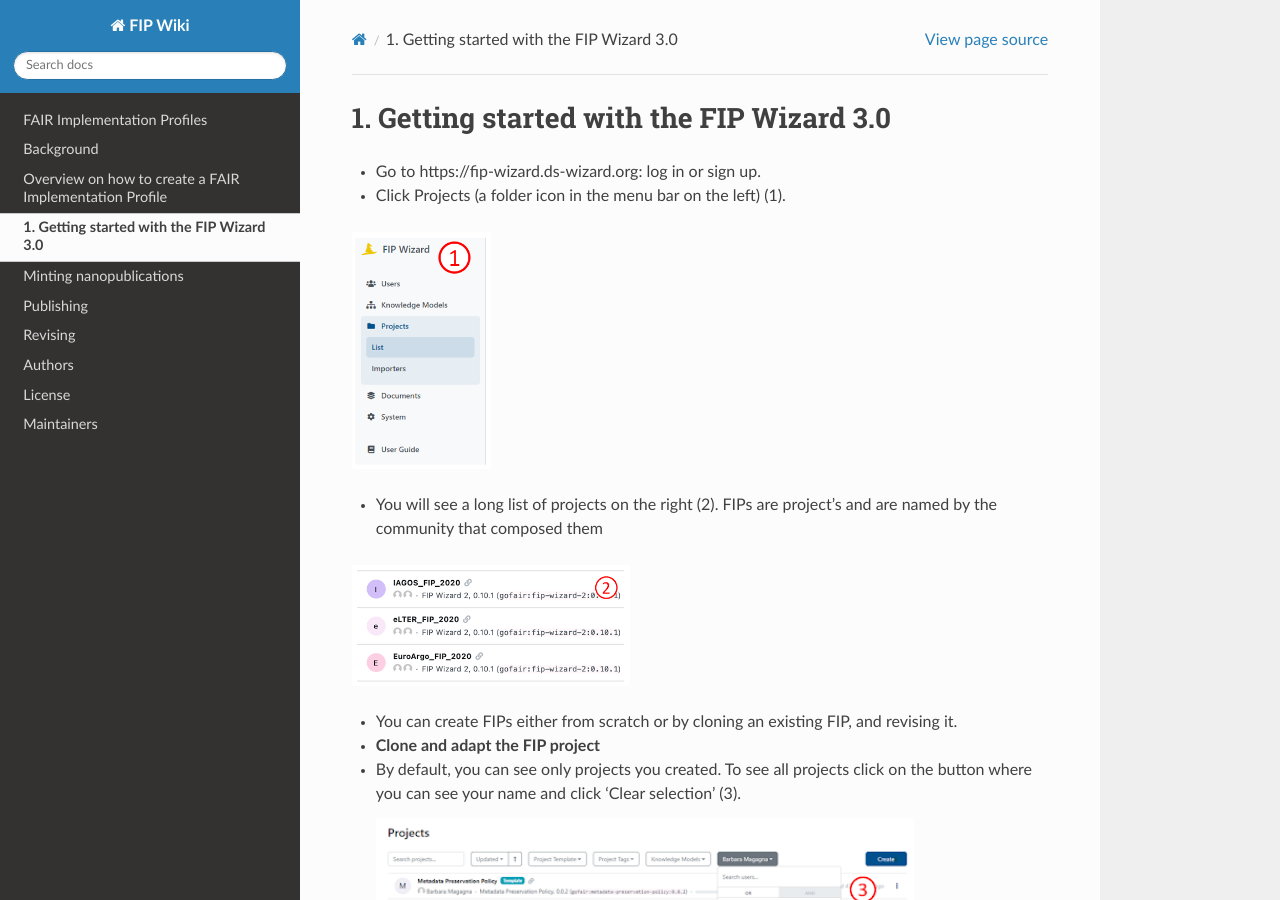
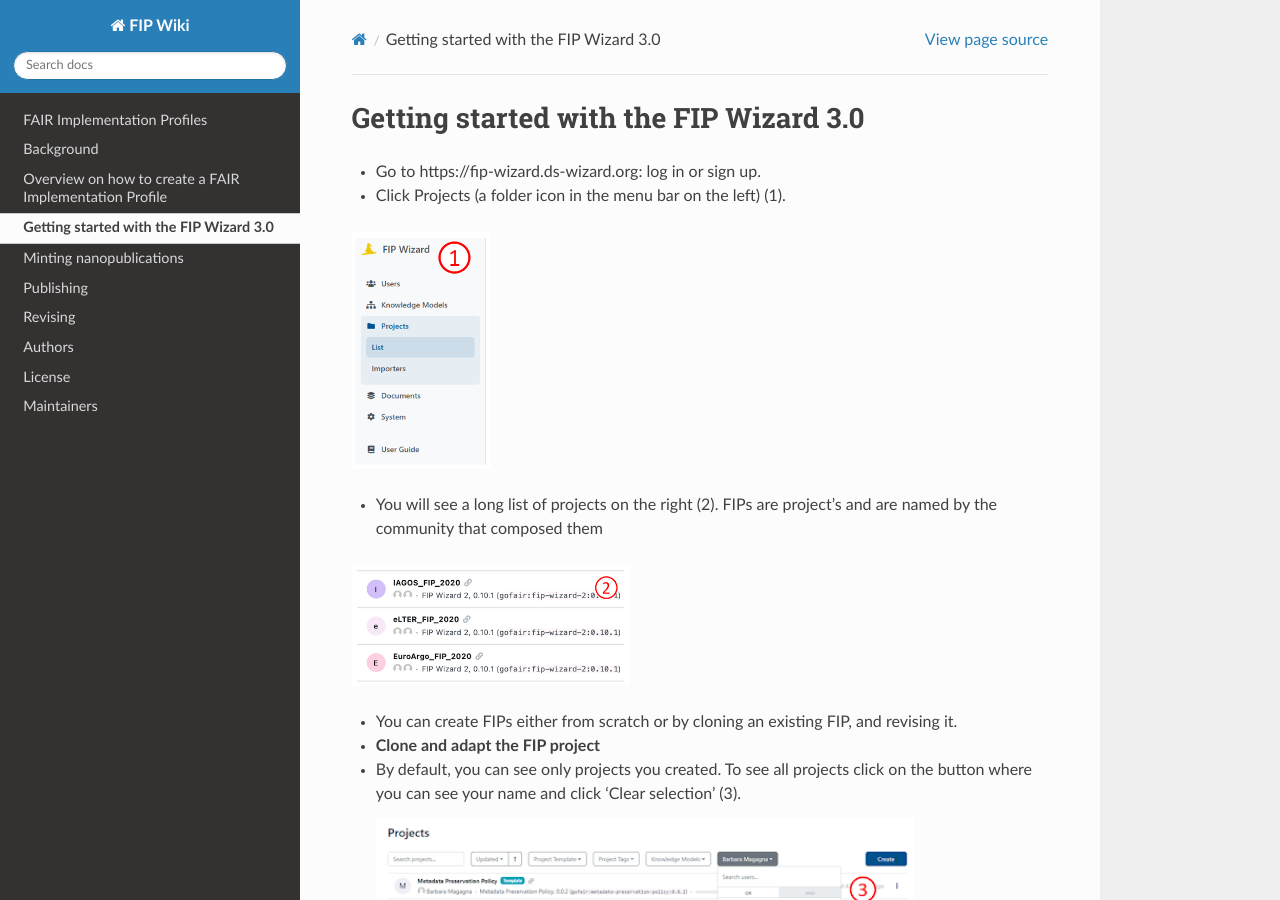
Before and after one commit to gofair-foundation/fip, a Sphinx documentation site: the page built from docs/GettingStarted.md, in a window 1280 px wide and 900 px high. Built offline with Sphinx 7.4.7 and the Read the Docs theme 2.0.0, drawn with Linux system fonts in a browser that asks for light colours.

Commit message:
Update GettingStarted.md

```diff
--- a/docs/GettingStarted.md
+++ b/docs/GettingStarted.md
@@ -1,4 +1,4 @@
-# 1. Getting started with the FIP Wizard 3.0
+# Getting started with the FIP Wizard 3.0
 
 - Go to https://fip-wizard.ds-wizard.org: log in or sign up.
 - Click Projects (a folder icon in the menu bar on the left) (1).
```
